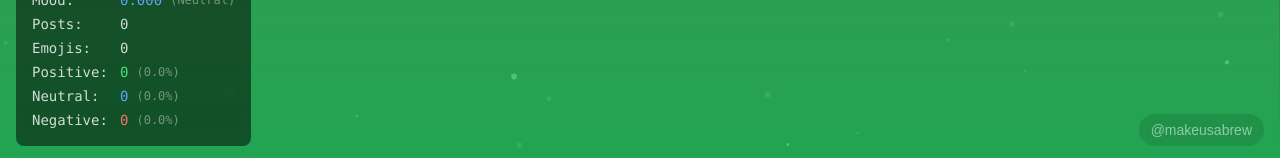
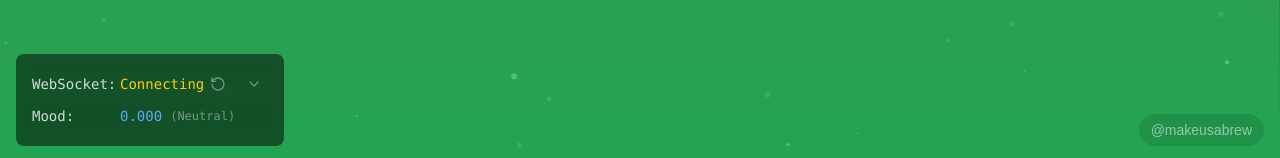
Before and after one commit to makeusabrew/bskyfeels, a Next.js app: page / in a window 1280 px wide. Shown: the part 638-796 px from the top of the page. Built offline with nearby package versions, Linux system fonts and the light colour scheme; no server answers.

Commit message:
dondense status display

```diff
--- a/app/components/StatusDisplay.tsx
+++ b/app/components/StatusDisplay.tsx
@@ -1,5 +1,6 @@
 'use client'
 
+import { useState } from 'react'
 import type { MoodStats, WebSocketStatus } from '../lib/types'
 
 interface StatusDisplayProps {
@@ -9,6 +10,7 @@ interface StatusDisplayProps {
 }
 
 export default function StatusDisplay({ stats, wsStatus, onReset }: StatusDisplayProps) {
+  const [isExpanded, setIsExpanded] = useState(false)
   const emojiPercentage = stats.totalPosts > 0 ? (stats.totalEmojis / stats.totalPosts) * 100 : 0
   const positivePercentage = stats.totalEmojis > 0 ? (stats.positiveCount / stats.totalEmojis) * 100 : 0
   const neutralPercentage = stats.totalEmojis > 0 ? (stats.neutralCount / stats.totalEmojis) * 100 : 0
@@ -32,6 +34,7 @@ export default function StatusDisplay({ stats, wsStatus, onReset }: StatusDispla
               {wsStatus}
             </span>
           </div>
+          <div className="flex items-center gap-2">
             {onReset && (
               <button
                 onClick={onReset}
@@ -55,6 +58,27 @@ export default function StatusDisplay({ stats, wsStatus, onReset }: StatusDispla
                 </svg>
               </button>
             )}
+            <button
+              onClick={() => setIsExpanded(!isExpanded)}
+              className="p-1.5 hover:bg-white/10 rounded-full transition-colors"
+              title={isExpanded ? 'Show less' : 'Show more'}
+            >
+              <svg
+                xmlns="http://www.w3.org/2000/svg"
+                width="16"
+                height="16"
+                viewBox="0 0 24 24"
+                fill="none"
+                stroke="currentColor"
+                strokeWidth="2"
+                strokeLinecap="round"
+                strokeLinejoin="round"
+                className={`opacity-50 hover:opacity-100 transition-all transform ${isExpanded ? 'rotate-180' : ''}`}
+              >
+                <path d="m6 9 6 6 6-6" />
+              </svg>
+            </button>
+          </div>
         </div>
         <div className="flex items-center gap-2">
           <span className="w-20">Mood:</span>
@@ -71,6 +95,11 @@ export default function StatusDisplay({ stats, wsStatus, onReset }: StatusDispla
           </span>
           <span className="text-xs opacity-50">({stats.description})</span>
         </div>
+        <div
+          className={`space-y-1 overflow-hidden transition-all duration-300 ${
+            isExpanded ? 'max-h-48 opacity-100' : 'max-h-0 opacity-0'
+          }`}
+        >
           <div className="flex items-center gap-2">
             <span className="w-20">Posts:</span>
             <span>{stats.totalPosts.toLocaleString()}</span>
@@ -78,7 +107,6 @@ export default function StatusDisplay({ stats, wsStatus, onReset }: StatusDispla
           <div className="flex items-center gap-2">
             <span className="w-20">Emojis:</span>
             <span>{stats.totalEmojis.toLocaleString()}</span>
-          {/* <span className="text-xs opacity-50">({emojiPercentage.toFixed(1)}% of posts)</span> */}
           </div>
           <div className="flex items-center gap-2">
             <span className="w-20">Positive:</span>
@@ -97,5 +125,6 @@ export default function StatusDisplay({ stats, wsStatus, onReset }: StatusDispla
           </div>
         </div>
       </div>
+    </div>
   )
 }
```
Lines whose indentation alone changed are shown as unchanged.
